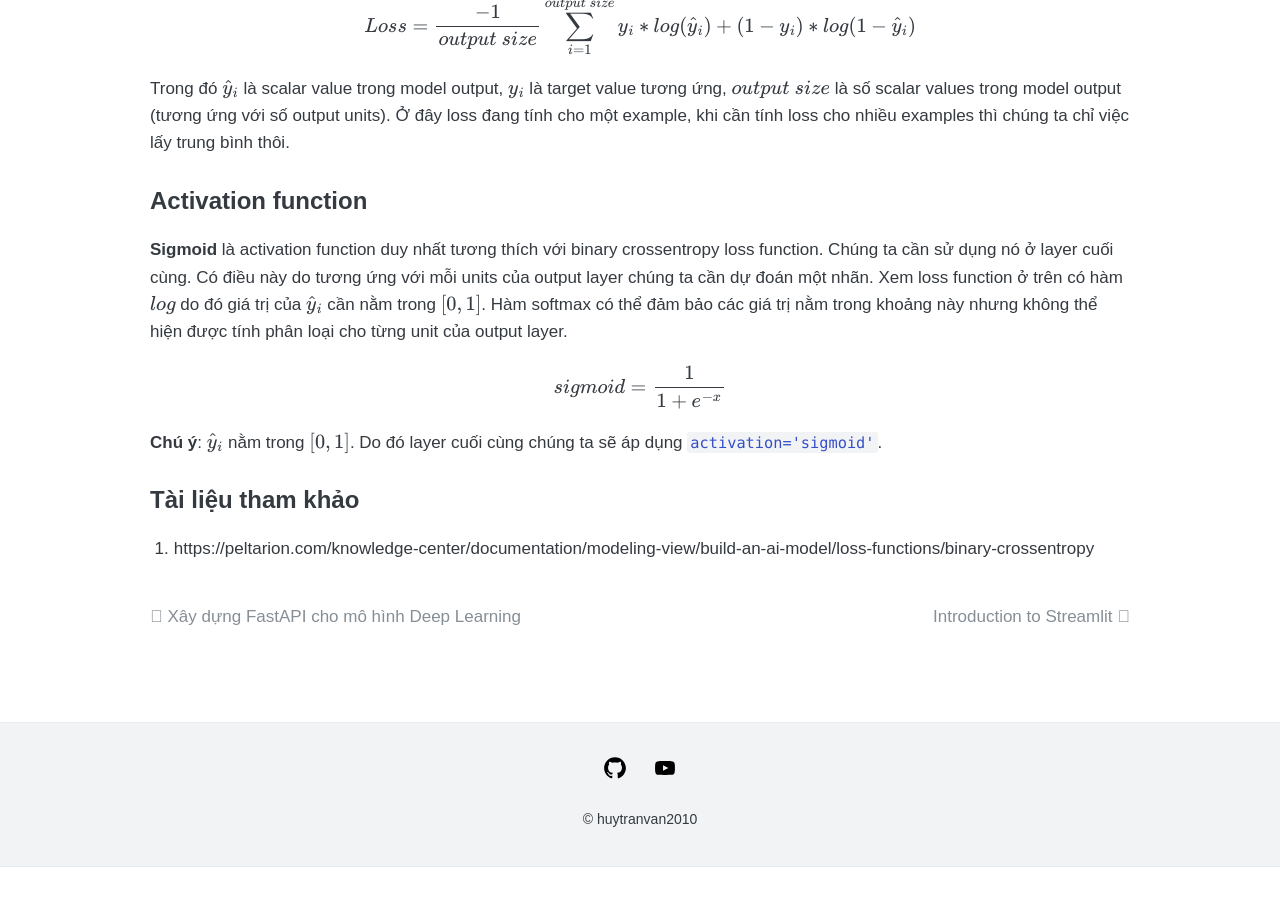
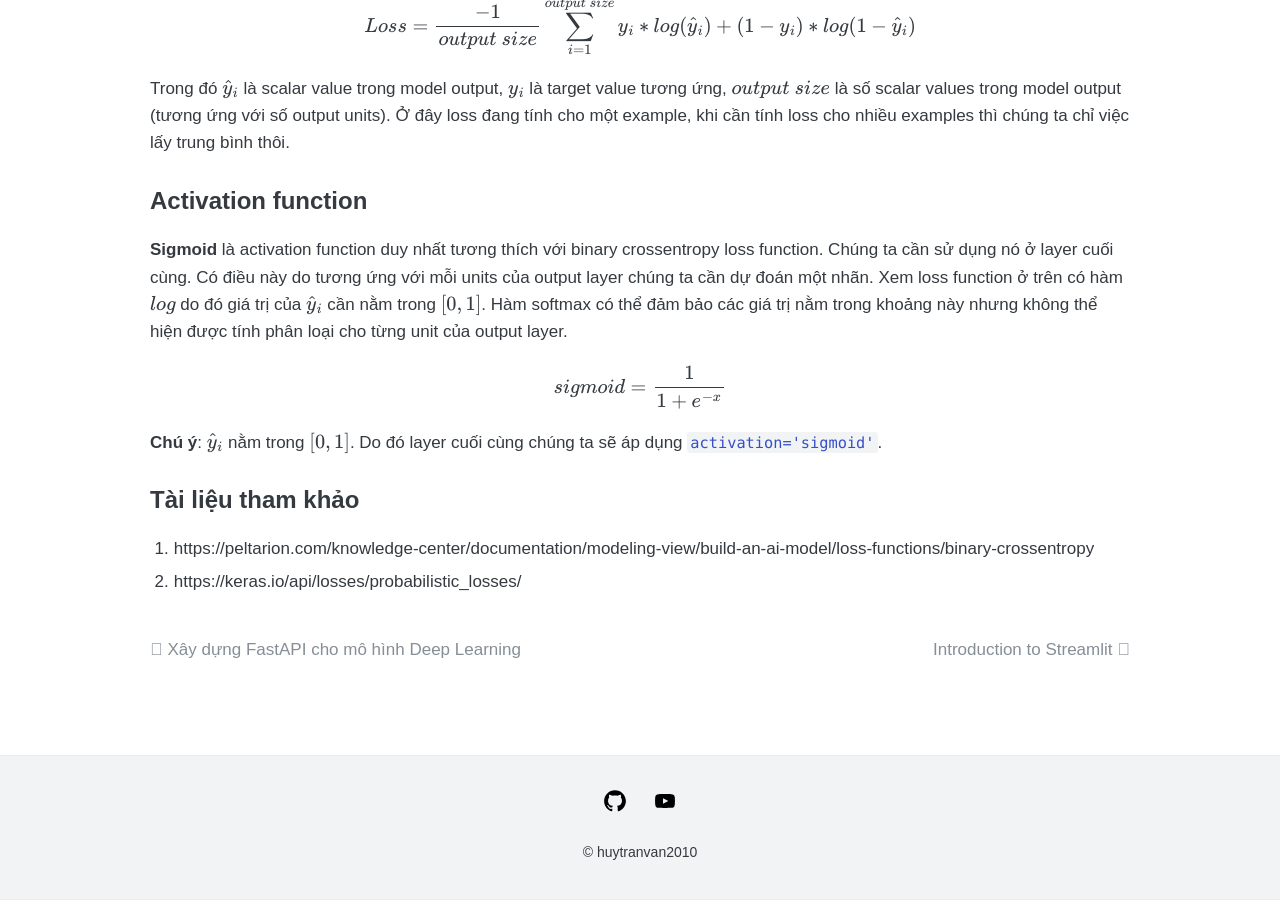
Before and after one commit to huytranvan2010/huytranvan2010.github.io, a Jekyll site: the page built from _posts/2021-06-29-Binary_cross_entropy.md, in a window 1280 px wide and 900 px high, scrolled down 775 px. Built offline with Jekyll 4.4.1, drawn with Linux system fonts in a browser that asks for light colours; before the commit the page ends 1642 px from its top, so only the background shows below that; some of the changed lines change nothing that is shown.

Commit message:
binary crossentropy

```diff
--- a/_posts/2021-06-29-Binary_cross_entropy.md
+++ b/_posts/2021-06-29-Binary_cross_entropy.md
@@ -25,3 +25,4 @@ $$ sigmoid = \frac{1}{1+e^{-x}} $$
 
 ## Tài liệu tham khảo
 1. https://peltarion.com/knowledge-center/documentation/modeling-view/build-an-ai-model/loss-functions/binary-crossentropy
+2. https://keras.io/api/losses/probabilistic_losses/
```
